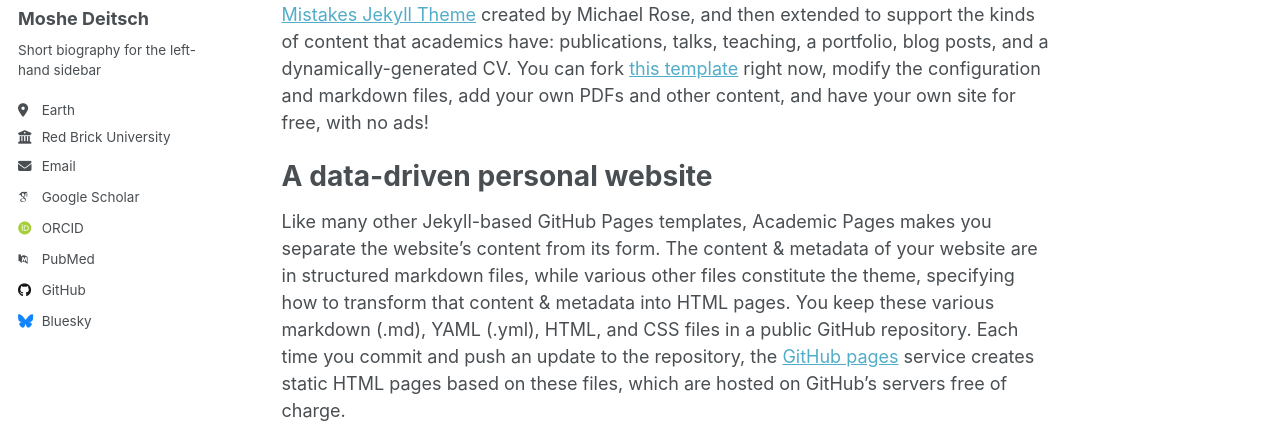
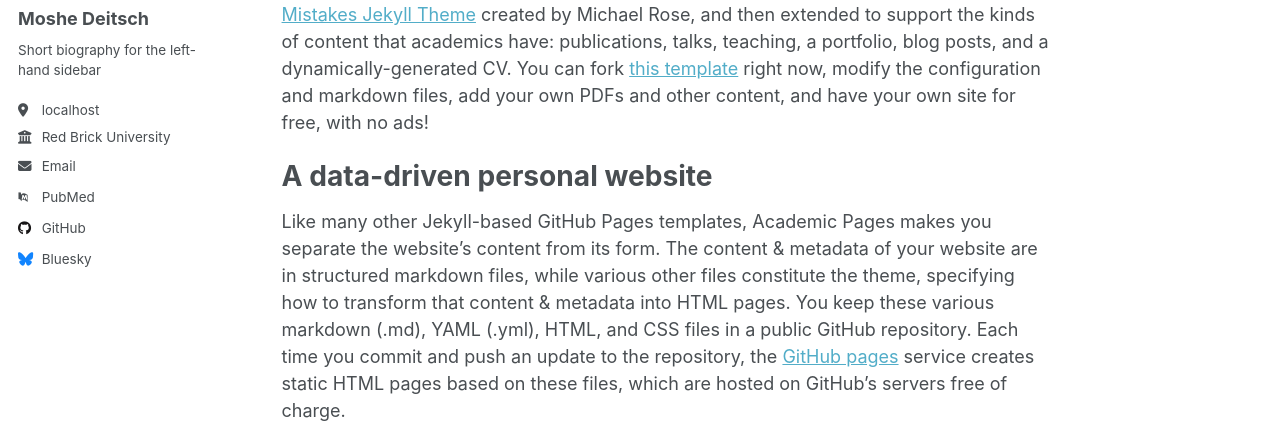
Before and after one commit to modeitsch/modeitsch.github.io, a Jekyll site: the page built from _pages/about.md, in a window 1280 px wide. Shown: the part 276-699 px from the top of the page. Built offline with Jekyll 4.4.1, drawn with Linux system fonts in a browser that asks for light colours; some web fonts are replaced.

Commit message:
Update author location to 'localhost', modify GitHub username to 'modeitsch', and comment out unused profile links in _config.yml

```diff
--- a/_config.yml
+++ b/_config.yml
@@ -26,7 +26,7 @@
   name             : "Moshe Deitsch"
   pronouns         : # example: "she/her"
   bio              : "Short biography for the left-hand sidebar"
-  location         : "Earth"
+  location         : "localhost"
   employer         : "Red Brick University"
   uri              : # URL
   email            : "none@example.org"
@@ -34,9 +34,9 @@
   # Academic websites
   academia         : # URL
   arxiv            : # URL - Update with the correct link to your profile
-  googlescholar    : "https://scholar.google.com/citations?user=PS_CX0AAAAAJ"
+  # googlescholar    : "https://scholar.google.com/citations?user=PS_CX0AAAAAJ"
   impactstory      : # URL
-  orcid            : "http://orcid.org/yourorcidurl"
+  # orcid            : "http://orcid.org/yourorcidurl"
   semantic         : # URL
   pubmed           : "https://www.ncbi.nlm.nih.gov/pubmed/?term=john+snow"
   researchgate     : # URL
@@ -46,7 +46,7 @@
   bitbucket        : # Username - Update with your username on the site
   codepen          : # Username
   dribbble         : # Username
-  github           : "academicpages"
+  github           : "modeitsch"
   kaggle           : # Username
   stackoverflow    : # User number or user number and name (i.e., use "1" or "1/jeff-atwood")
 
```
